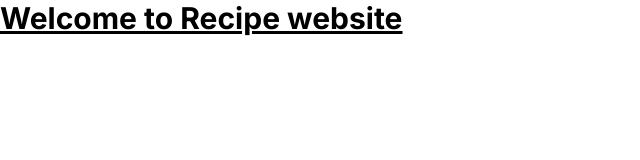
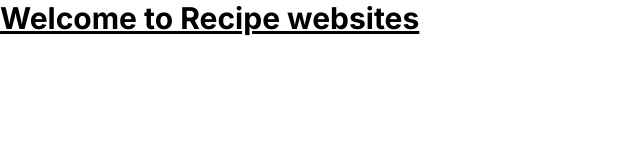
Before and after one commit to rafatparween/Recipe-Website, a Next.js app: page / in a window 1280 px wide. Shown: the top 160 px of the page, without its empty margins (0-640 px from the left). Built offline with nearby package versions, Linux system fonts and the light colour scheme.

Commit message:
add some space

```diff
--- a/app/page.js
+++ b/app/page.js
@@ -1,5 +1,5 @@
 export default function Home() {
   return (
-    <h1 className="text-3xl font-bold underline">Welcome to Recipe website</h1>
+    <h1 className="text-3xl font-bold underline"> Welcome to Recipe websites </h1>
   );
 };
```
